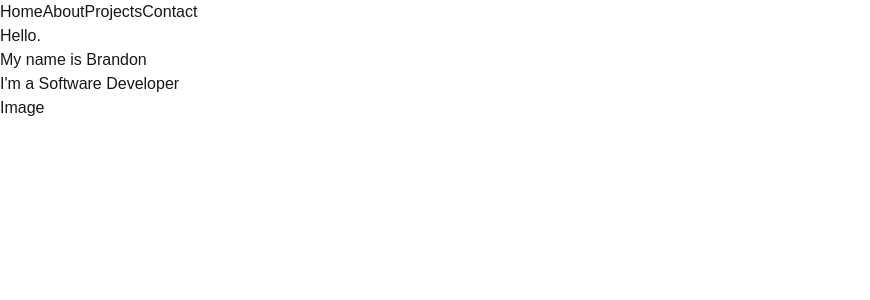
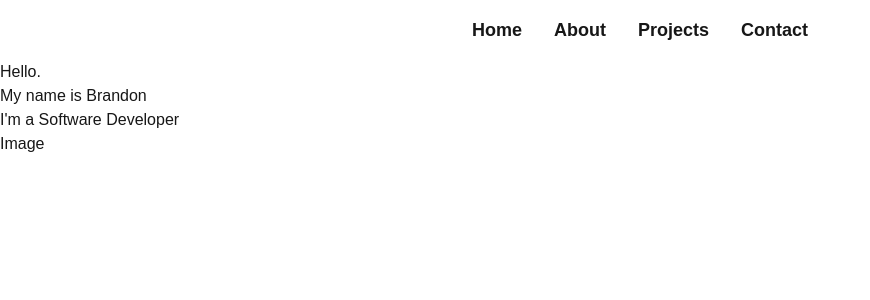
Before and after one commit to Bcook2289/portfolio, a Next.js app in the folder portfolio-project/: page / in a window 1280 px wide. Shown: the top 300 px of the page, without its empty margins (0-870 px from the left). Built offline with nearby package versions, Linux system fonts and the light colour scheme.

Commit message:
basic nav bar is done

```diff
--- a/portfolio-project/src/components/NavBar.tsx
+++ b/portfolio-project/src/components/NavBar.tsx
@@ -1,11 +1,34 @@
+"use client";
+
+import { motion } from "framer-motion";
+import Link from "next/link";
+
+const navItems = [
+  { label: "Home", href: "/" },
+  { label: "About", href: "/about" },
+  { label: "Projects", href: "/projects" },
+  { label: "Contact", href: "/contact" },
+];
 const NavBar = () => {
   return (
-    <>
-      <a href="">Home</a>
-      <a href="">About</a>
-      <a href="">Projects</a>
-      <a href="">Contact</a>
-    </>
+    <nav className="w-full p-4">
+      <ul className="flex justify-center space-x-8">
+        {navItems.map((link) => (
+          <motion.li
+            key={link.href}
+            whileHover={{ scale: 1.1 }}
+            whileTap={{ scale: 0.95 }}
+          >
+            <Link
+              href={link.href}
+              className="text-lg font-semibold hover:text-gray-400 transition-colors duration-200"
+            >
+              {link.label}
+            </Link>
+          </motion.li>
+        ))}
+      </ul>
+    </nav>
   );
 };
 export default NavBar;
```
